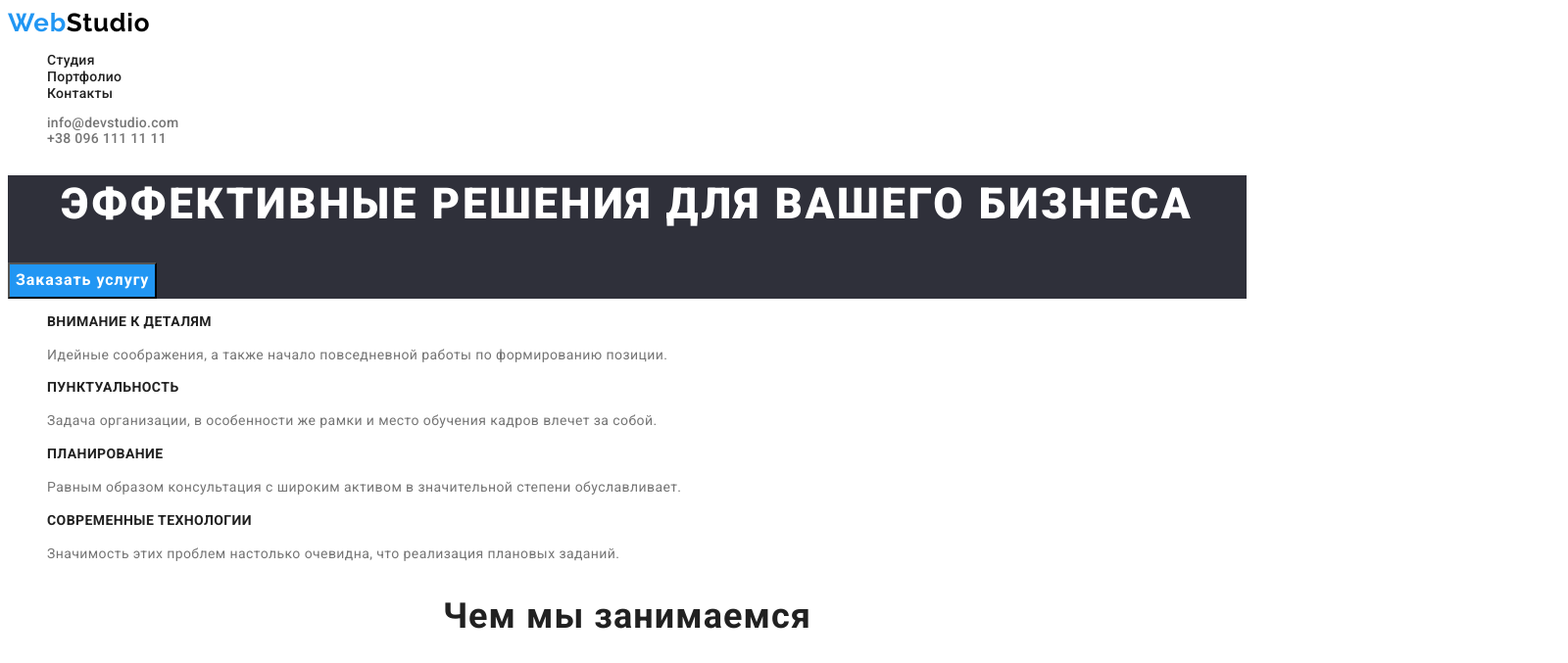
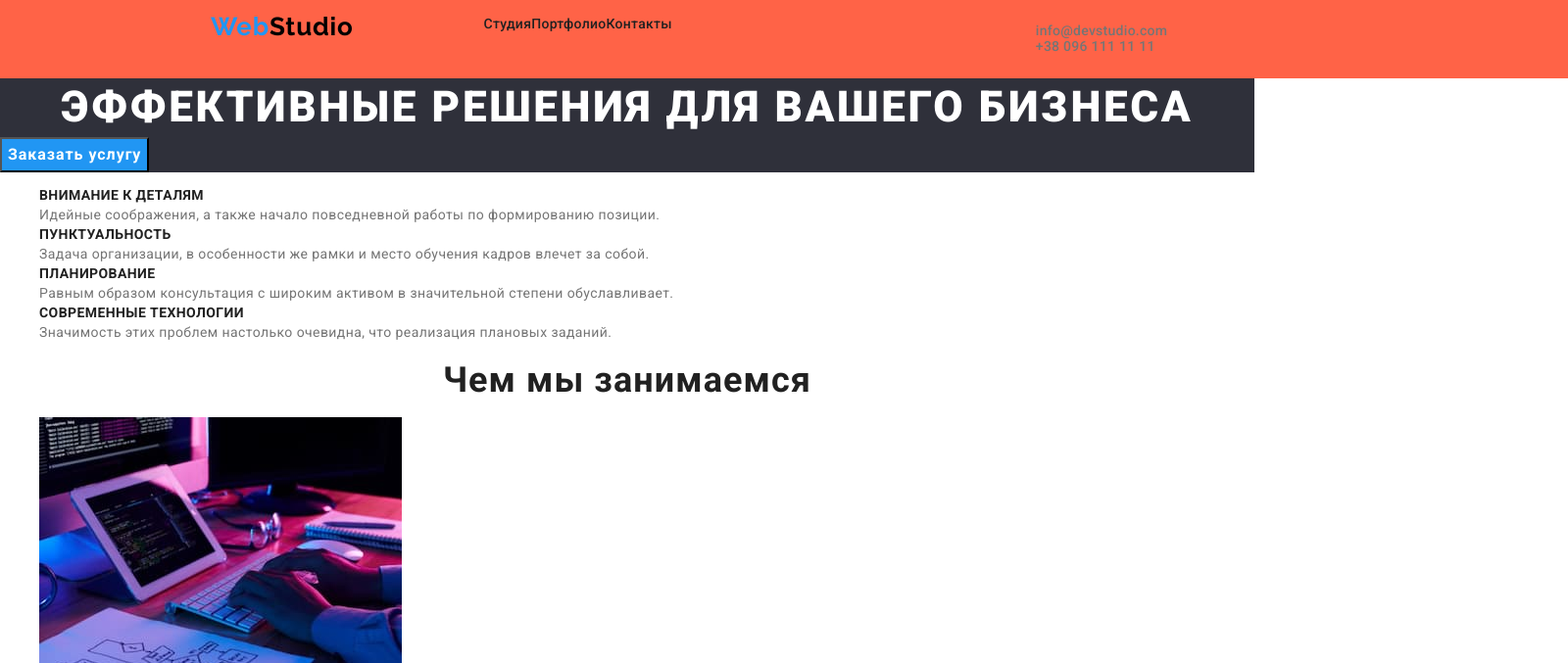
Before and after one commit to ElvinAkhmedov/goit-markup-hw-03, a plain HTML site: page index.html in a window 1280 px wide. Shown: the top 677 px of the page at 98% size, 1600 px wide, since content can reach past the window. Drawn offline with Linux system fonts and the light colour scheme.

Commit message:
дз3 продолжил

```diff
--- a/css/styles.css
+++ b/css/styles.css
@@ -42,6 +42,39 @@ a:focus {
   color: #000000;
 }
 
+.container {
+  display: flex;
+  background-color: tomato;
+  align-items: center;
+  width: 1600px;
+  height: 80px;
+}
+
+body,
+h1,
+h2,
+h3,
+p,
+ul[class],
+li {
+  margin: 0;
+}
+a.style-color-web-studio {
+  justify-content: flex-start;
+  margin-left: 215px;
+  padding-bottom: 25px;
+}
+.container-nav {
+  margin-left: 93px;
+  padding-bottom: 32px;
+}
+
+.container-link-color {
+  display: flex;
+}
+a.nav-contact-color {
+  margin-left: 331px;
+}
 .nav {
   font-weight: 500;
   font-size: 14px;
@@ -197,4 +230,34 @@ a:focus {
   letter-spacing: 0.02em;
   color: #212121;
 }
-/* ------- БЛОЧНЫЕ ЭЛЕМЕНТЫ ------ */
+.container {
+  display: flex;
+  background-color: tomato;
+  align-items: center;
+}
+
+body,
+h1,
+h2,
+h3,
+p,
+ul[class],
+li {
+  margin: 0;
+}
+a.style-color-web-studio {
+  display: flex;
+  justify-content: flex-start;
+  margin-left: 215px;
+  padding-bottom: 25px;
+}
+.container-nav {
+  display: flex;
+  margin-left: 93px;
+  padding-bottom: 32px;
+  flex-direction: row;
+}
+a.nav-contact-color {
+  display: flex;
+  margin-left: 331px;
+}
--- a/index.html
+++ b/index.html
@@ -26,17 +26,20 @@
   </head>
   <body>
     <header>
+      <div class="container">
         <!--Web Studio-->
         <a class="style-color-web-studio" href="">
           Web<span class="studio-color">Studio</span>
         </a>
         <!--Панель навигации-->
         <nav class="nav">
-        <ul>
+          <div class="container-nav">
+            <ul class="container-link-color">
               <li><a class="link-color" href="index.html">Студия</a></li>
               <li><a class="link-color" href="portfolio.html">Портфолио</a></li>
               <li><a class="link-color" href="Контакты">Контакты</a></li>
             </ul>
+          </div>
         </nav>
         <!--Панель адрес и телефон-->
         <ul class="nav">
@@ -51,6 +54,7 @@
             >
           </li>
         </ul>
+      </div>
     </header>
 
     <main>
```
Also changed, not shown: portfolio.html (+5 -1 lines). Lines whose indentation alone changed are shown as unchanged.
